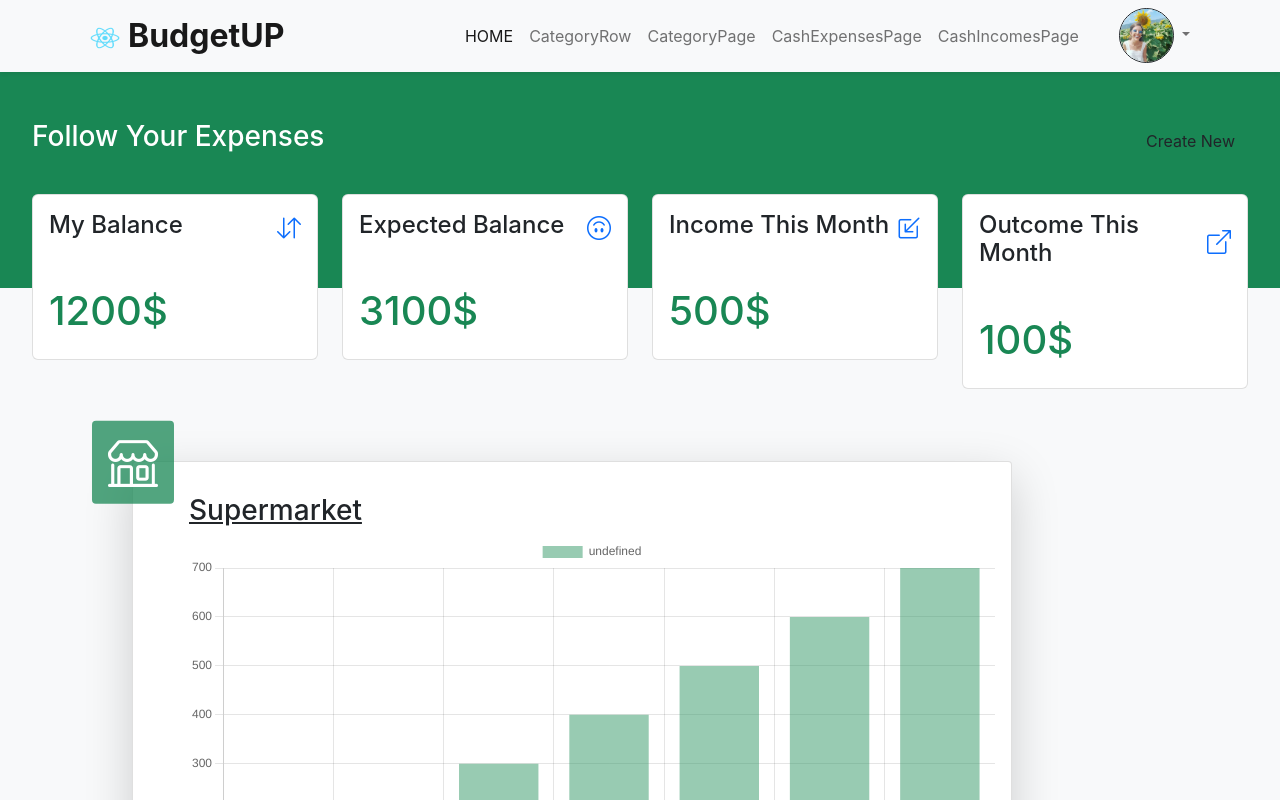
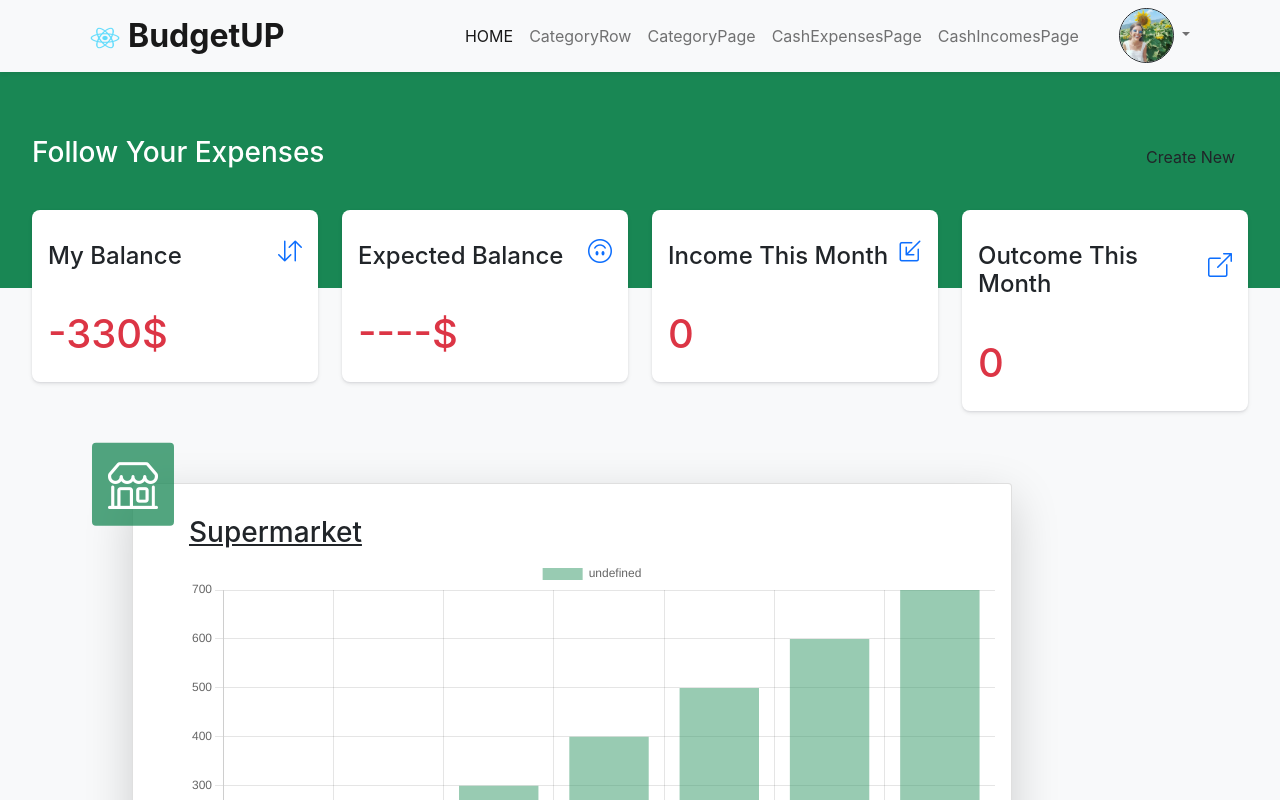
Before and after one commit to morskurka/budget-up, a React (Create React App) app: page /CategoryPage in a window 1280 px wide. Shown: the top 800 px of the page. Built offline with nearby package versions, Linux system fonts and the light colour scheme.

Commit message:
add logic -calculate- balance,income,outcome,expected balance

```diff
--- a/src/components/BalanceInfoBar.jsx
+++ b/src/components/BalanceInfoBar.jsx
@@ -1,16 +1,44 @@
+import { useContext } from "react";
+import { GlobalContext } from "../contexts/GlobalState";
 import BalanceInfoCard from "../components/BalanceInfoCard";
 
 const BalanceInfoBar = ({ backgroundColor, barColor }) => {
+  const { transactions } = useContext(GlobalContext);
+
+  // calculate balance
+  const balance = transactions.reduce((acc, item) => (acc += item.amount), 0);
+
+  //calculate expected balance
+
+  //calculate income this month
+  const currentMonth = new Date().getMonth() + 1;
+  const income = transactions
+    .filter(
+      (item) => item.amount > 0 && item.date.split("/")[1] == currentMonth
+    )
+    .reduce((acc, item) => (acc += item.amount), 0);
+
+  //calculate outcome this month
+  const outcome = transactions
+    .filter(
+      (item) => item.amount < 0 && item.date.split("/")[1] == currentMonth
+    )
+    .reduce((acc, item) => (acc += item.amount), 0);
+
   return (
     <div className={backgroundColor}>
       <div
         className={barColor}
-        style={{ paddingTop: "4rem", paddingBottom: "9.5rem" }}
+        style={{
+          paddingTop: "4rem",
+          paddingBottom: "9.5rem",
+          backgroundColor: barColor,
+        }}
       ></div>
       <div
         className="container-fluid"
         style={{
-          marginTop: "-12rem",
+          marginTop: "-11rem",
           paddingRight: "2rem",
           paddingLeft: "2rem",
         }}
@@ -24,32 +52,36 @@ const BalanceInfoBar = ({ backgroundColor, barColor }) => {
               </a>
             </div>
           </div>
-          <div className="col-6 col-lg-3">
+          {/*balance card*/}
+          <div className="col-xl-3 col-lg-6 col-md-6 col-12">
             <BalanceInfoCard
               title="My Balance"
               icon="arrow-down-up"
-              amount="1200"
+              amount={balance}
             />
           </div>
-          <div className="col-6 col-lg-3">
+          {/*expected balance card*/}
+          <div className="col-xl-3 col-lg-6 col-md-6 col-12 mt-6">
             <BalanceInfoCard
               title="Expected Balance"
               icon="emoji-smile-upside-down"
-              amount="3100"
+              amount="----"
             />
           </div>
-          <div className="col-6 col-lg-3">
+          {/*income this month card*/}
+          <div className="col-xl-3 col-lg-6 col-md-6 col-12 mt-6">
             <BalanceInfoCard
               title="Income This Month"
               icon="box-arrow-in-down-left"
-              amount="500"
+              amount={income}
             />
           </div>
-          <div className="col-6 col-lg-3">
+          {/*outcome this month card*/}
+          <div className="col-xl-3 col-lg-6 col-md-6 col-12 mt-6">
             <BalanceInfoCard
               title="Outcome This Month"
               icon="box-arrow-up-right"
-              amount="100"
+              amount={outcome}
             />
           </div>
         </div>
--- a/src/components/BalanceInfoCard.jsx
+++ b/src/components/BalanceInfoCard.jsx
@@ -1,16 +1,16 @@
 const BalanceInfoCard = ({ title, icon, amount }) => {
   return (
     <div
-      className="card"
+      className="card border-0"
       style={{
-        border: "1px solid rgba(0, 0, 0, 0.125)",
-        borderRadius: "0.375rem",
+        borderRadius: "0.5rem",
+        boxShadow: "0 2px 4px rgb(0 0 20 / 8%), 0 1px 2px rgb(0 0 20 / 8%)",
       }}
     >
       <div className="card-body">
         <div className="d-flex justify-content-between align-items-center mb-3">
           <div>
-            <h4>{title}</h4>
+            <h4 className="pt-3">{title}</h4>
           </div>
           <div className="text-primary">
             <i className={"bi bi-" + icon + " fs-4"}></i>
@@ -18,7 +18,7 @@ const BalanceInfoCard = ({ title, icon, amount }) => {
         </div>
         <div
           className={
-            (amount > 0 ? "text-success" : "text-danger") + " fw-bold pt-4"
+            (amount > 0 ? "text-success" : "text-danger") + " fw-bold pt-3"
           }
         >
           <h1>{amount && amount + "$"}</h1>
```
